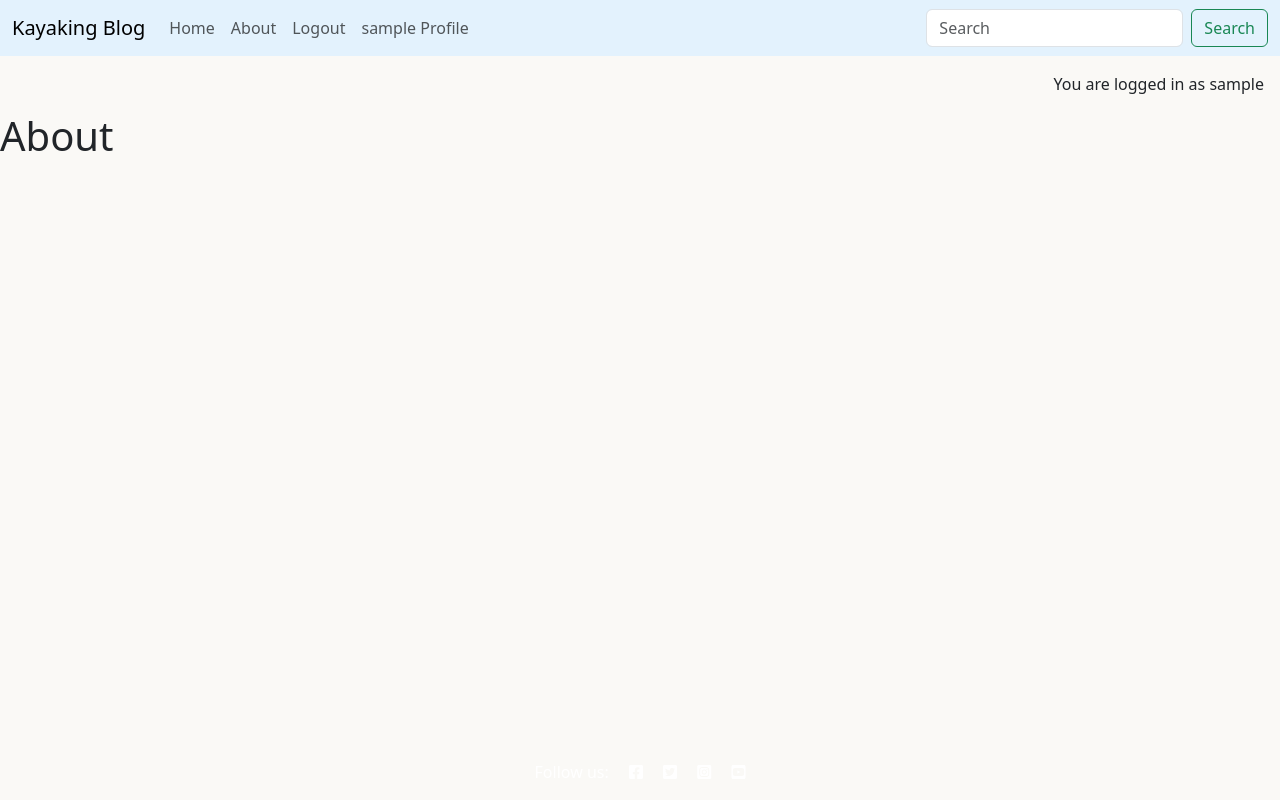
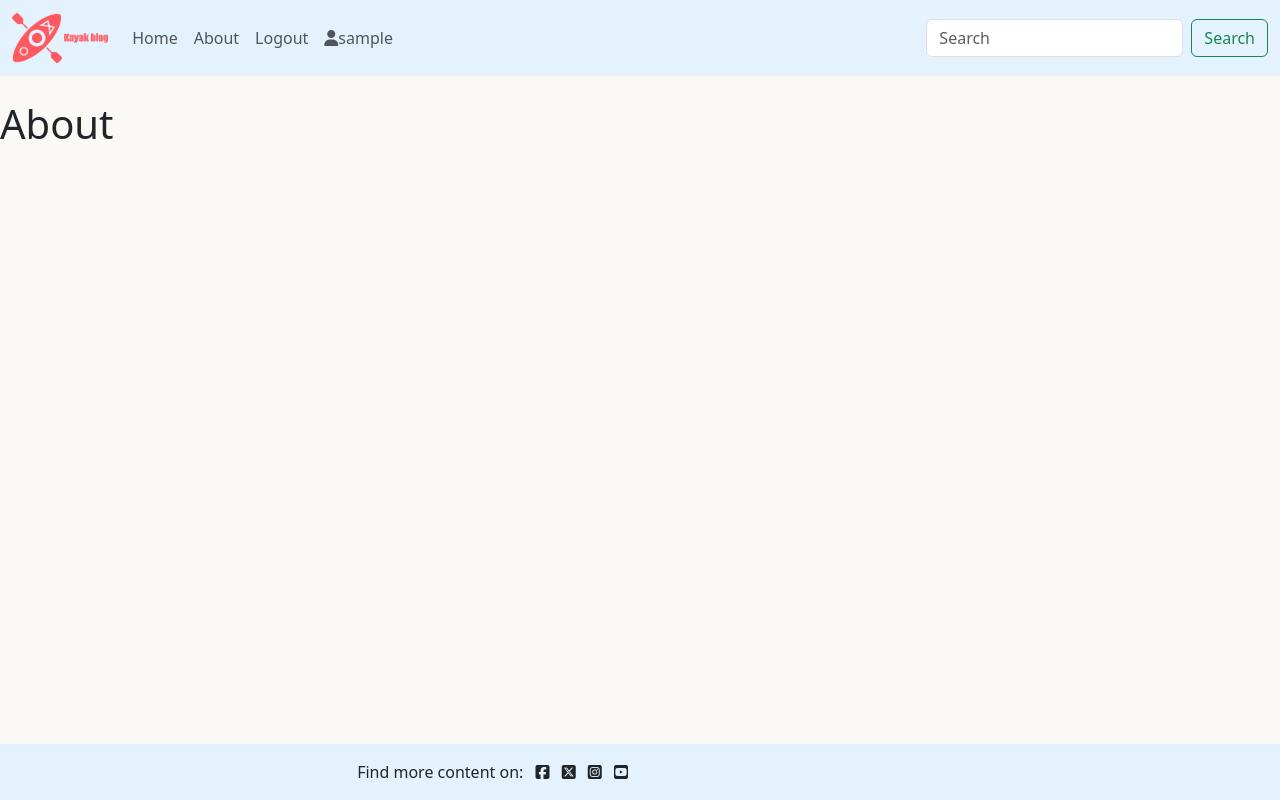
Before and after one commit to Marceillo/kayak-blog-pp4, a Django app: page /about/ in a window 1280 px wide. Run offline with Django 4.2, Linux system fonts and the light colour scheme; the visitor is signed in with stand-in values (Sample User, id 1); some libraries are stand-ins or nearby versions.

Commit message:
Add favicon and logo and style base template

```diff
--- a/templates/base.html
+++ b/templates/base.html
@@ -16,13 +16,13 @@
     <title>Kayaking Blog</title>
     <meta name="viewport" content="width=device-width, initial-scale=1"/>
 
+    <!--Favicon-->
+    <link rel="shortcut icon" href="/static/images/kayak-blog-high-resolution-logo-transparent (1).png" type="image/x-icon">
+
     <!-- Google Fonts CSS -->
     <link rel="preconnect" href="https://fonts.gstatic.com">
     <link href="https://fonts.googleapis.com/css2?family=Roboto:wght@300&display=swap" rel="stylesheet">
     <link href="https://fonts.googleapis.com/css2?family=Lato:wght@300;700&display=swap" rel="stylesheet">
-
-    <!-- Font Awesome CSS -->
-    <link rel="stylesheet" href="https://cdnjs.cloudflare.com/ajax/libs/font-awesome/5.15.3/css/all.min.css">
 
     <!-- Updated Bootstrap  CSS -->
     <link href="https://cdnjs.cloudflare.com/ajax/libs/bootstrap/5.3.0/css/bootstrap.min.css" rel="stylesheet">
@@ -37,7 +37,7 @@
     <!-- Navigation used from boostrap 5 -->
     <nav class="navbar navbar-expand-lg navbar-light" style="background-color: #e3f2fd;">
         <div class="container-fluid">
-          <a class="navbar-brand" href="{% url 'home' %}">Kayaking Blog</a>
+          <a class="navbar-brand" href="{% url 'home' %}"> <img src="{% static 'images/kayak-blog-high-resolution-logo-transparent (1).png' %}" alt="Kayaking blog logo" style="height: 50px;"></a>
           <button class="navbar-toggler" type="button" data-bs-toggle="collapse" data-bs-target="#navbarSupportedContent" aria-controls="navbarSupportedContent" aria-expanded="false" aria-label="Toggle navigation">
             <span class="navbar-toggler-icon"></span>
           </button>
@@ -61,7 +61,7 @@
                 <a href="{% url 'account_logout' %}"class="nav-link {% if request.path == logout_url %}active{% endif %}" aria-current="page">Logout</a>
             </li>
               <li class="nav-item">
-                <a class="nav-link {% if request.path == user_profile_url %}active" aria-current="page{% endif %}" href="{% url 'user_profile' %}">{{ user }} Profile</a>
+                <a class="nav-link {% if request.path == user_profile_url %}active" aria-current="page{% endif %}" href="{% url 'user_profile' %}"><i class="fa-solid fa-user"></i>{{ user }}</a>
               </li>
               {% else %}
               <li class="nav-item">
@@ -79,8 +79,8 @@
           </div>
         </div>
       </nav>
-<!-- displaying Django messages -->
-<div class="container">
+<!-- Django messages -->
+<div class="container-fluid" style="background-color: #e3f2fd;">
     <div class="row">
       <div class="col-md-8 offset-md-2">
         {% for message in messages %}
@@ -97,7 +97,7 @@
 
     <main class="flex-shrink-0 main-bg">
         {% if user.is_authenticated %}
-        <p class="text-end m-3">You are logged in as {{ user }}</p>
+        <br>
         {% else %}
         <p class="text-end m-3">You are not logged in</p>
         {% endif %}
@@ -109,18 +109,27 @@
     </main>
 
     <!-- Footer -->
-    <footer class="footer mt-auto py-3 dark-bg">
-        <p class="m-0 text-center text-white">{% block copyright %}{% endblock copyright %}</p>
-        <p class="m-0 text-center text-white">Follow us: <i class="fab fa-facebook-square ms-3"></i>
-            <i class="fab fa-twitter-square ms-3"></i>
-            <i class="fab fa-instagram-square ms-3"></i>
-            <i class="fab fa-youtube-square ms-3"></i>
-        </p>
+    <footer class="footer mt-auto py-3" style="background-color: #e3f2fd;">
+      <div class="container">
+        <div class="row">
+          <div class="col-md-6">
+            <p class="m-0 text-end">
+              Find more content on:
+              <a href="https://www.facebook.com/" class="text-dark ms-2"><i class="fab fa-facebook-square"></i></a>
+              <a href="https://x.com/" class="text-dark ms-2"><i class="fa-brands fa-square-x-twitter"></i></a>
+              <a href="https://www.instagram.com/" class="text-dark ms-2"><i class="fab fa-instagram-square"></i></a>
+              <a href="https://www.youtube.com/" class="text-dark ms-2"><i class="fab fa-youtube-square"></i></a>
+            </p>
+          </div>
+        </div>
+      </div>
     </footer>
 
     <script src="https://cdn.jsdelivr.net/npm/bootstrap@5.0.1/dist/js/bootstrap.bundle.min.js"
         integrity="sha384-gtEjrD/SeCtmISkJkNUaaKMoLD0//ElJ19smozuHV6z3Iehds+3Ulb9Bn9Plx0x4" crossorigin="anonymous">
-        </script>
+    </script>
+    <!--Fontawsome script -->
+    <script src="https://kit.fontawesome.com/4c3467c6d7.js" crossorigin="anonymous"></script>
 
         {% block extras %}
         {% endblock %}
```
Also changed, not shown: static/images/kayak-blog-favicon-color (1).png (added), static/images/kayak-blog-favicon-color.png (added), static/images/kayak-blog-high-resolution-logo-transparent (1).png (added), static/images/kayak-blog-high-resolution-logo-transparent.png (added).
